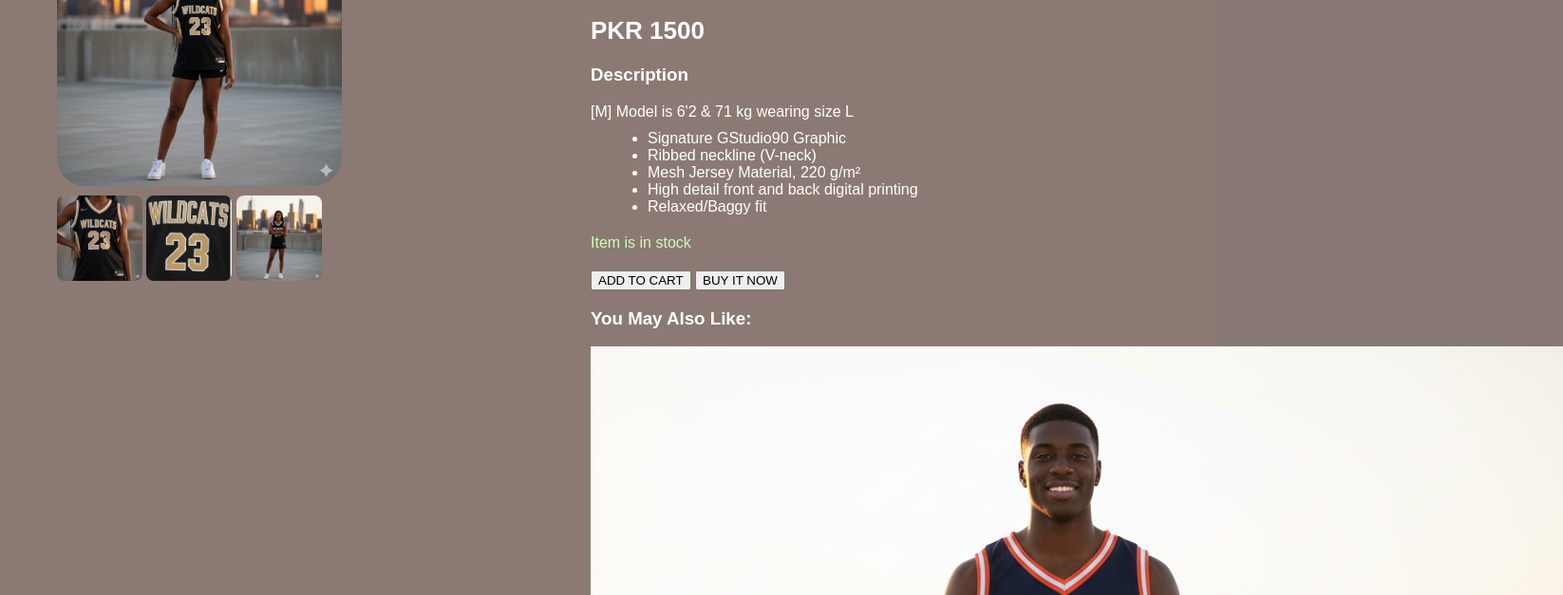
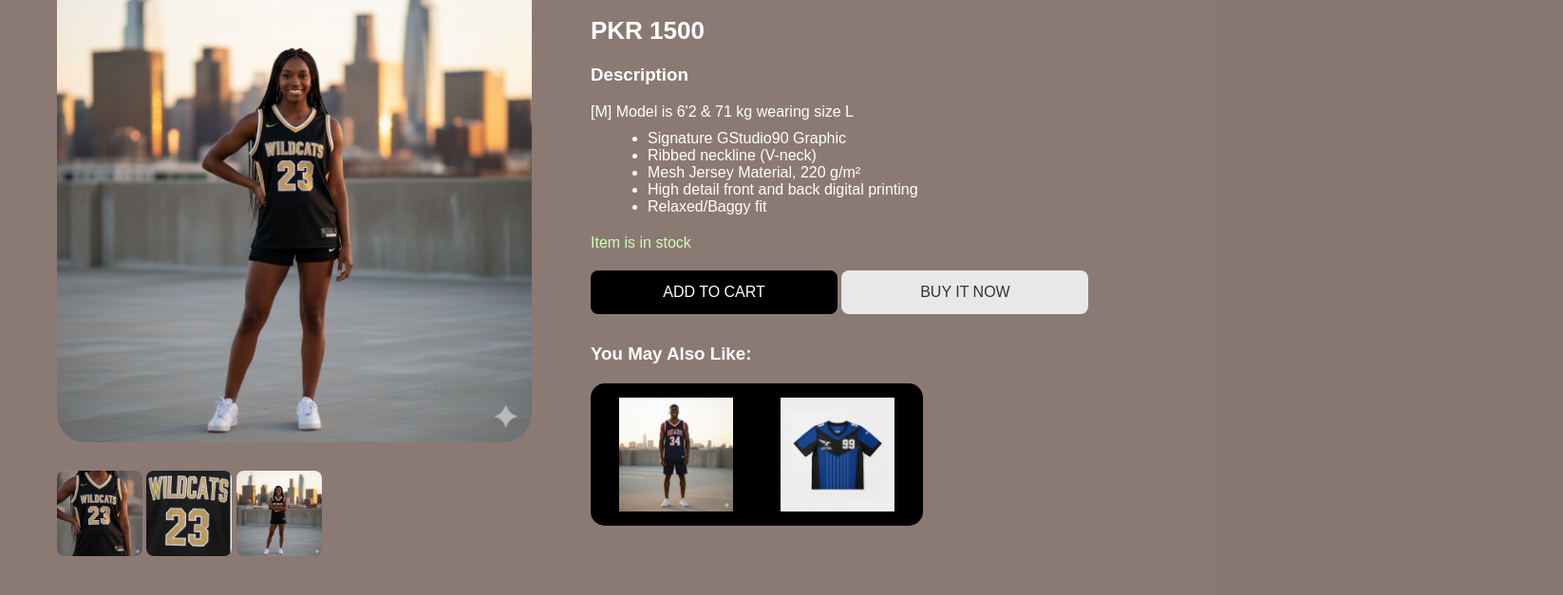
Before and after one commit to i253172/C_25i3172_25i2022_Ballersbasket, a plain HTML site: page product detail.html in a window 1280 px wide. Shown: the part 224-851 px from the top of the page at 95% size, 1646 px wide, since content can reach past the window. Drawn offline with Linux system fonts and the light colour scheme; a web font is replaced by a local one.

Commit message:
product detail completed
the descriptions are added as well as suggestions for product and layout tested

```diff
--- a/style.css
+++ b/style.css
@@ -341,21 +341,22 @@ z-index: 10;/*bringing to front*/
 {
     display: flex;
     gap: 15px;
-    margin-top: 20px;
+    margin-top: 90px;
 
-    width: 300px;
+    width: 500px;
     height: auto;
     border-radius: 30px;
 }
 
 .moreimage img
 {
-    margin-top: 10px;
+    margin-top: 30px;
     width: 90px;
     height: auto;
     object-fit: cover;
     border-radius: 8px;
     cursor: pointer;
+
 }
 
 .info
@@ -398,3 +399,64 @@ margin: 10px 0 20px 20px;
 color: #caffb6;
     margin-bottom: 20px;
 }
+
+/*buttons  */
+.buy {
+    width: 260px;
+    padding: 14px;
+    font-size: 16px;
+    border-radius: 8px;
+    margin-bottom: 12px;
+    cursor: pointer;
+    border: none;
+
+
+}
+.addtocart
+{
+    width: 260px;
+    padding: 14px;
+    font-size: 16px;
+    border-radius: 8px;
+    margin-bottom: 12px;
+    cursor: pointer;
+    border: none;
+}
+
+.addtocart{
+    background-color: #000;
+    color: white;
+}
+
+.buy {
+    background-color: #e8e8e8;
+    color: #333;
+}
+
+/* you may like box */
+.suggestions {
+    background-color: #000000;
+    border-radius: 15px ;
+    margin-top: 20px;
+    display: flex;
+    gap: 20px;
+    width: 350px ;
+
+    justify-content: center;
+
+
+
+}
+
+.suggestions img {
+    width: 150;
+    height: 150px;
+    object-fit: cover;
+    padding:15px;
+
+}
+.buttons
+{
+    display: flex;
+    flex-direction: column;
+}
```
